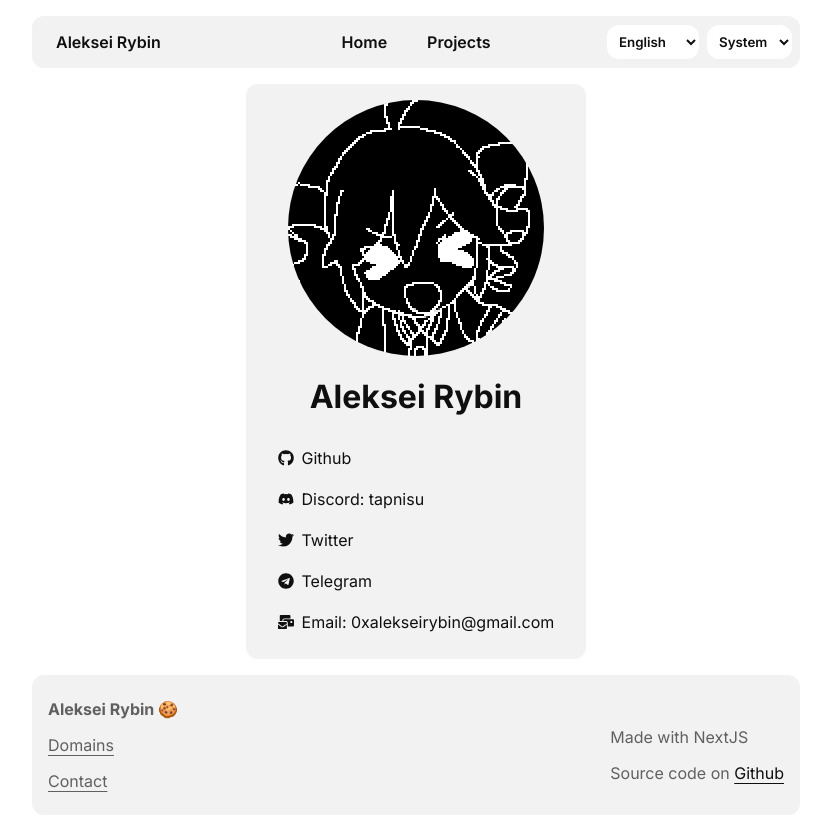
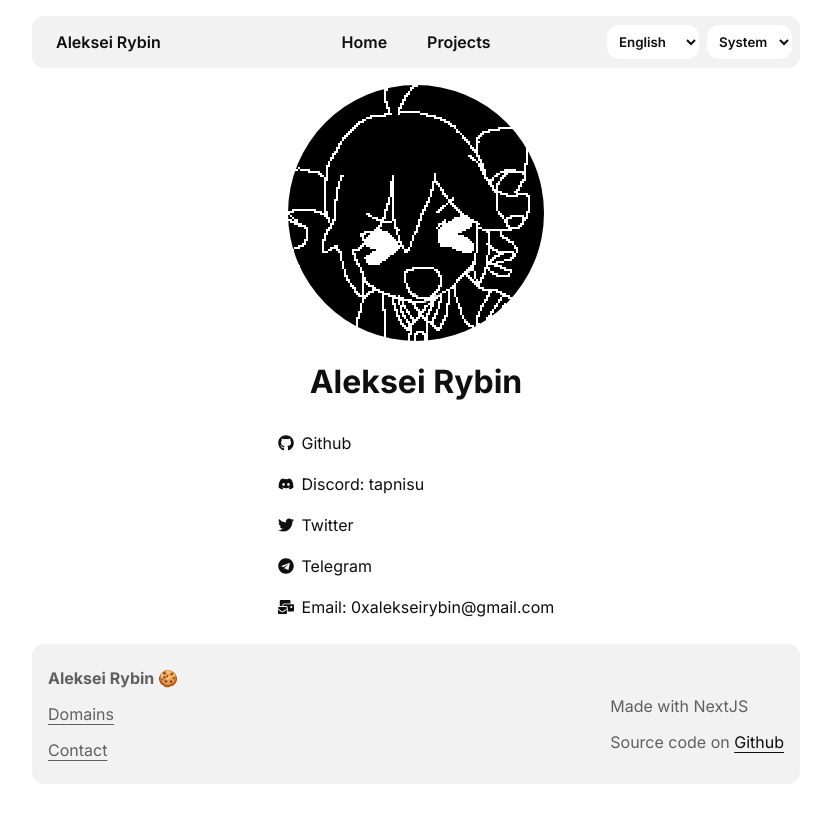
Before and after one commit to tapnisu/tapni.su, a Next.js app: page /contact in a window 1280 px wide. Shown: the whole page, without its empty margins (224-1055 px from the left). After the commit the page ends 800 px from the top, so only its background shows below. Built offline with nearby package versions, Linux system fonts and the light colour scheme.

Commit message:
Remove ugly container

```diff
--- a/components/container/container.module.css
+++ /dev/null
@@ -1,6 +0,0 @@
-.container {
-  background-color: var(--bg-2);
-  padding: var(--gap);
-
-  border-radius: var(--border-radius);
-}
--- a/components/container/index.tsx
+++ /dev/null
@@ -1,7 +0,0 @@
-import styles from "./container.module.css";
-
-export default function Container(props: React.HTMLAttributes<HTMLDivElement>) {
-  return (
-    <div className={`${styles.container} ${props.className}`} {...props}></div>
-  );
-}
--- a/components/introduction/index.tsx
+++ b/components/introduction/index.tsx
@@ -27,7 +27,7 @@ export default function Introduction(
 
       <div className={styles.socials}>
         {contacts.map((contact) => (
-          <Link href={contact.url} key={contact.name}>
+          <Link href={contact.url} key={contact.name} title={contact.name}>
             {contact.icon}
           </Link>
         ))}
--- a/pages/contact/index.tsx
+++ b/pages/contact/index.tsx
@@ -1,6 +1,5 @@
 import Avatar from "@components/avatar";
 import BasePageLayout from "@components/basePageLayout";
-import Container from "@components/container";
 import { en, ru } from "@locales/index";
 import Link from "next/link";
 import { useRouter } from "next/router";
@@ -14,7 +13,6 @@ export default function ContactPage() {
 
   return (
     <BasePageLayout title={t.contactTitle}>
-      <Container>
       <div className={styles.contactContainer}>
         <Avatar />
 
@@ -39,7 +37,6 @@ export default function ContactPage() {
           )}
         </div>
       </div>
-      </Container>
     </BasePageLayout>
   );
 }
--- a/pages/index.tsx
+++ b/pages/index.tsx
@@ -6,7 +6,6 @@ export default function HomePage() {
   return (
     <BasePageLayout>
       <Introduction />
-
       <Projects />
     </BasePageLayout>
   );
```
Lines whose indentation alone changed are shown as unchanged.
